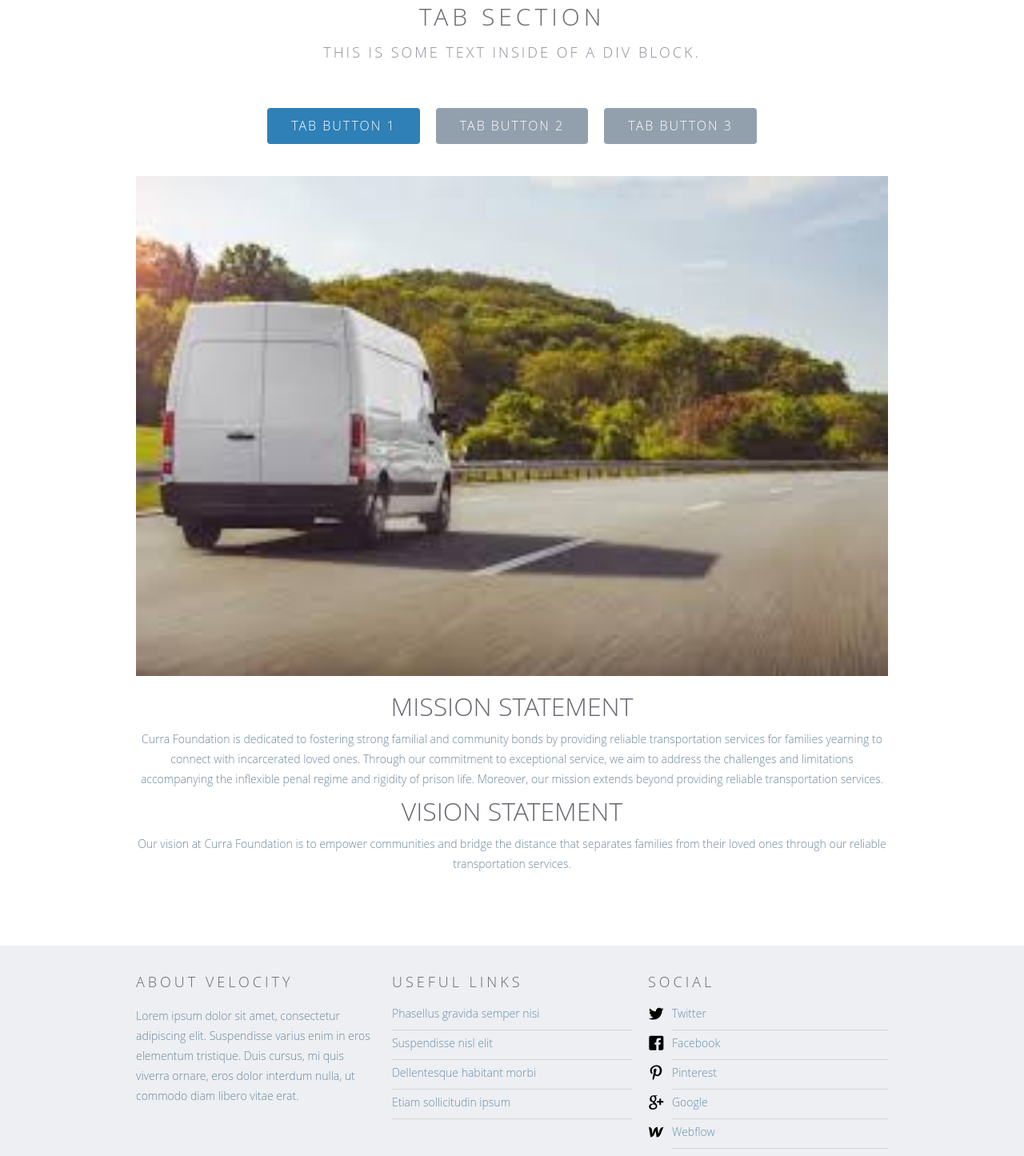
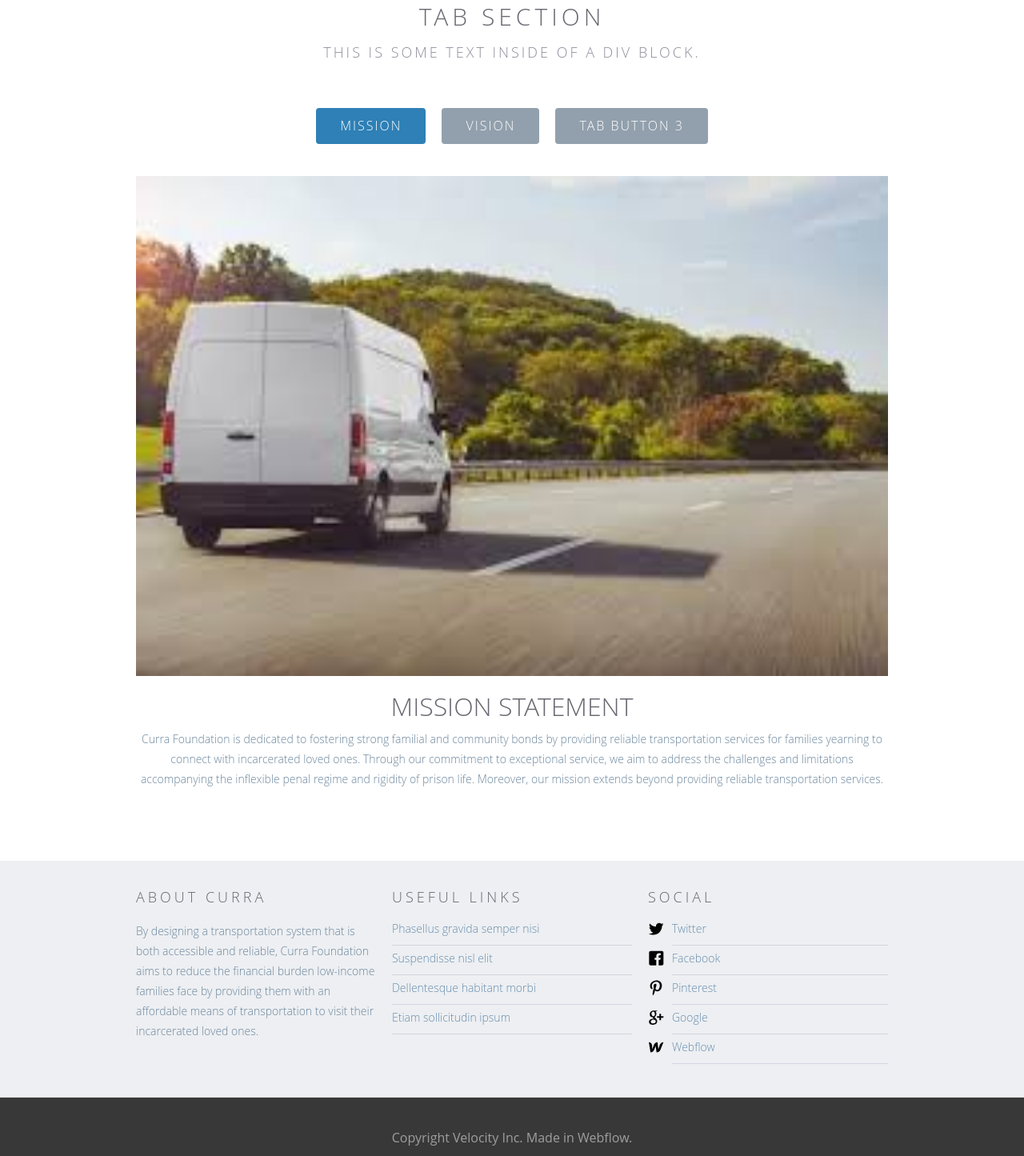
Before and after one commit to Jmeaux/currafoundation, a plain HTML site: page index.html in a window 1280 px wide. Shown: the part 3005-4450 px from the top of the page at 80% size. Drawn offline with nearby package versions, Linux system fonts and the light colour scheme; a script that the page names is missing.

Commit message:
pics, info, bio

```diff
--- a/index.html
+++ b/index.html
@@ -102,10 +102,10 @@
       <div data-duration-in="300" data-duration-out="100" data-current="Tab 1" data-easing="ease" class="tabs-wrapper w-tabs">
         <div class="tab-menu w-tab-menu">
           <a data-w-tab="Tab 1" class="button tab w-inline-block w-tab-link w--current">
-            <div>Tab Button 1</div>
+            <div>Mission</div>
           </a>
           <a data-w-tab="Tab 2" class="button tab w-inline-block w-tab-link">
-            <div>Tab Button 2</div>
+            <div>Vision</div>
           </a>
           <a data-w-tab="Tab 3" class="button tab w-inline-block w-tab-link">
             <div>Tab Button 3</div>
@@ -117,14 +117,13 @@
               <h2>MISSION STATEMENT</h2>
               <p>Curra Foundation is dedicated to fostering strong familial and community bonds by providing reliable transportation services for families yearning to connect with incarcerated loved ones. Through our commitment to exceptional service, we aim to address the challenges and limitations accompanying the inflexible penal regime and rigidity of prison life. Moreover, our mission extends beyond providing reliable transportation services.</p>
 
-              <h2>VISION STATEMENT</h2>
-              <p>Our vision at Curra Foundation is to empower communities and bridge the distance that separates families from their loved ones through our reliable transportation services. </p>
+               </p>
             </div>
           </div>
           <div data-w-tab="Tab 2" class="w-tab-pane">
-            <div><img src="images/5fcb0a55.jpg" sizes="(max-width: 767px) 96vw, (max-width: 991px) 728px, 940px" srcset="images/5fcb0a55-p-500x334.jpeg 500w, images/5fcb0a55.jpg 1300w" alt="" class="fullwidth-image">
-              <h2>Heading</h2>
-              <p>Lorem ipsum dolor sit amet, consectetur adipiscing elit. Suspendisse varius enim in eros elementum tristique. <br>Duis cursus, mi quis viverra ornare, eros dolor interdum nulla, ut commodo diam libero vitae erat.<br>Aenean faucibus nibh et justo cursus id rutrum lorem imperdiet. Nunc ut sem vitae risus tristique posuere.</p>
+            <div><img src="images/images (7).jpeg" sizes="(max-width: 767px) 96vw, (max-width: 991px) 728px, 940px" srcset="iimages/images (7).jpeg 500w, images/images (7).jpeg 1300w" alt="" class="fullwidth-image">
+              <h2>Vision</h2>
+              <p>Our vision at Curra Foundation is to empower communities and bridge the distance that separates families from their loved ones through our reliable transportation services. Our commitment is to ensure that families remain connected regardless of physical distance, economic disparities, or medical conditions. </p>
             </div>
           </div>
           <div data-w-tab="Tab 3" class="w-tab-pane">
@@ -141,8 +140,8 @@
     <div class="w-container">
       <div class="w-row">
         <div class="spc w-col w-col-4">
-          <h5>about velocity</h5>
-          <p>Lorem ipsum dolor sit amet, consectetur adipiscing elit. Suspendisse varius enim in eros elementum tristique. Duis cursus, mi quis viverra ornare, eros dolor interdum nulla, ut commodo diam libero vitae erat.</p>
+          <h5>about Curra</h5>
+          <p>By designing a transportation system that is both accessible and reliable, Curra Foundation aims to reduce the financial burden low-income families face by providing them with an affordable means of transportation to visit their incarcerated loved ones.</p>
         </div>
         <div class="spc w-col w-col-4">
           <h5>useful links</h5>
```
Also changed, not shown: images/images (5).jpeg (added), images/images (7).jpeg (added).
